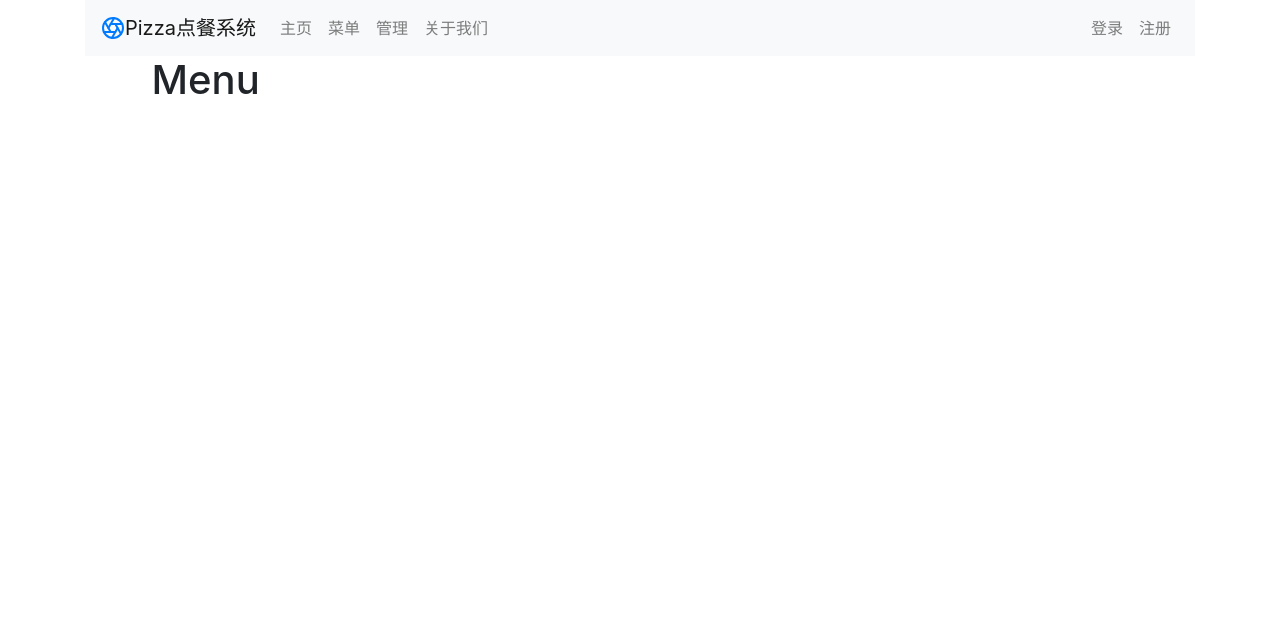
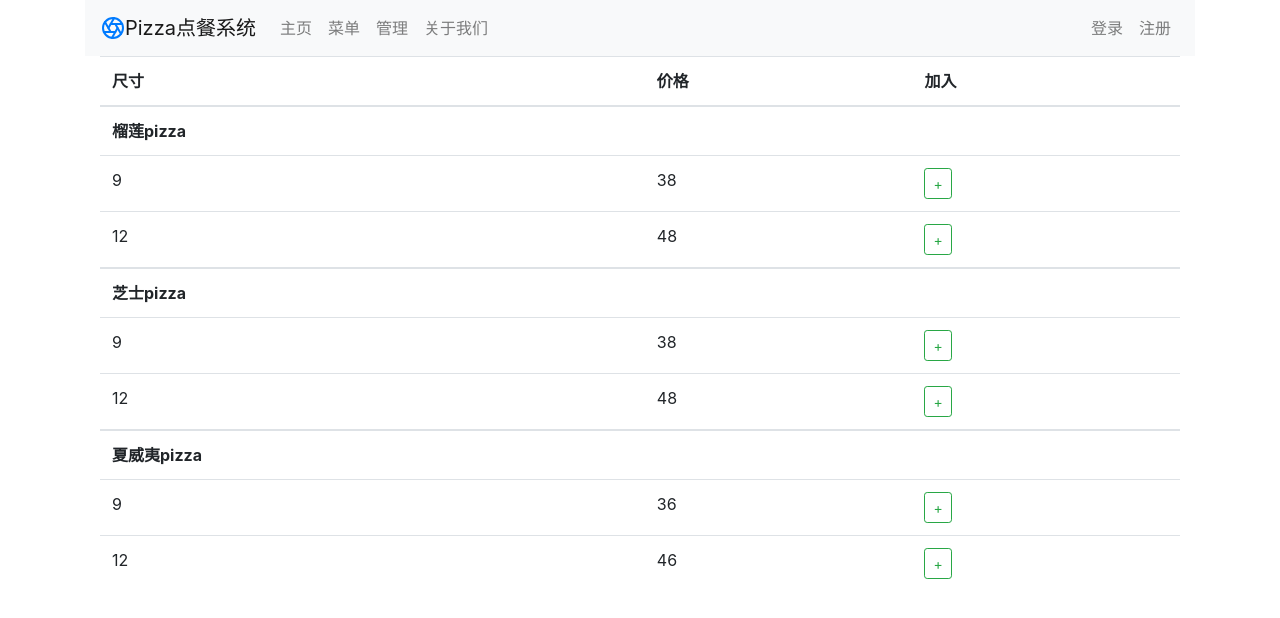
Before and after one commit to koala0521/vue-pizzse-menu, a Vue app: page /menu in a window 1280 px wide. Shown: the top 618 px of the page. Built offline with nearby package versions, Linux system fonts and the light colour scheme.

Commit message:
菜单组件布局

```diff
--- a/src/components/Menu.vue
+++ b/src/components/Menu.vue
@@ -1,3 +1,73 @@
 <template>
-  <h1>Menu</h1>
+  <div>
+    <div class="col-sm-12">
+      <table class="table">
+        <thead class="thead-default">
+          <tr>
+            <th>尺寸</th>
+            <th>价格</th>
+            <th>加入</th>
+          </tr>
+        </thead>
+        <tbody v-for="item in getMenuItems" :key="item.name">
+          <tr>
+            <td><strong>{{item.name}}</strong></td>
+          </tr>
+          <tr v-for="option in item.options" :key="option.size">
+            <td>{{option.size}}</td>
+            <td>{{option.price}}</td>
+            <td><button class="btn btn-sm btn-outline-success">+</button></td>
+          </tr>
+        </tbody>
+      </table>
+    </div>
+  </div>
 </template>
+
+<script>
+export default {
+
+  data(){
+    return {
+      "getMenuItems":{
+          1: {
+            'name': '榴莲pizza',
+            'description': '这是喜欢吃榴莲朋友的最佳选择',
+            'options': [{
+              'size': 9,
+              'price': 38
+            }, {
+              'size': 12,
+              'price': 48
+            }]
+          },
+          2: {
+            'name': '芝士pizza',
+            'description': '芝士杀手,浓浓的芝士丝, 食欲瞬间爆棚',
+            'options': [{
+              'size': 9,
+              'price': 38
+            }, {
+              'size': 12,
+              'price': 48
+            }]
+          },
+          3: {
+            'name': '夏威夷pizza',
+            'description': '众多人的默认选择',
+            'options': [{
+              'size': 9,
+              'price': 36
+            }, {
+              'size': 12,
+              'price': 46
+            }]
+          }
+        }
+    }
+  },
+  methods:{
+
+  }
+}
+</script>
```
